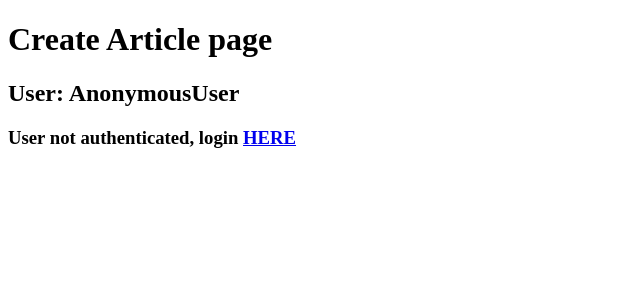
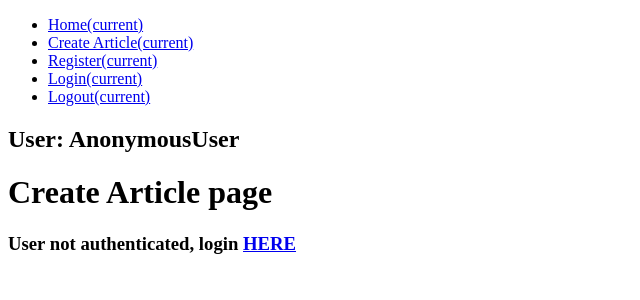
Before and after one commit to FFFFFRYGIO/CommunityHelpdeskService, a Django app: page /user_app/create_article/ in a window 1280 px wide. Shown: the top 300 px of the page, without its empty margins (0-640 px from the left). Run offline with Django 4.2, Linux system fonts and the light colour scheme.

Commit message:
apter user_app_base.html, add navbar

```diff
--- a/user_app/templates/base.html
+++ /dev/null
@@ -1,9 +0,0 @@
-<!DOCTYPE html>
-<html>
-<head>
-    <title>{% block title %}Home Page{% endblock %}</title>
-</head>
-<body>
-    <h1>{% block content %}Home page{% endblock %}</h1>
-</body>
-</html>
--- a/user_app/templates/create_article.html
+++ b/user_app/templates/create_article.html
@@ -1,10 +1,9 @@
-{% extends 'base.html' %}
+{% extends 'user_app_base.html' %}
 
 {% block title %}Create Article Page{% endblock %}
 
 {% block content %}
     <h1>Create Article page</h1>
-    <h2>User: {{ user }}</h2>
     {% if user.is_authenticated %}
         <h3>Logged user content</h3>
     {% else %}
--- a/user_app/templates/create_report.html
+++ b/user_app/templates/create_report.html
@@ -1,4 +1,4 @@
-{% extends 'base.html' %}
+{% extends 'user_app_base.html' %}
 
 {% block title %}Create Report Page{% endblock %}
 
--- a/user_app/templates/edit_article.html
+++ b/user_app/templates/edit_article.html
@@ -1,4 +1,4 @@
-{% extends 'base.html' %}
+{% extends 'user_app_base.html' %}
 
 {% block title %}Edit Article Page{% endblock %}
 
--- a/user_app/templates/home.html
+++ b/user_app/templates/home.html
@@ -1,4 +1,4 @@
-{% extends 'base.html' %}
+{% extends 'user_app_base.html' %}
 
 {% block title %}Home Page{% endblock %}
 
--- a/user_app/templates/search.html
+++ b/user_app/templates/search.html
@@ -1,4 +1,4 @@
-{% extends 'base.html' %}
+{% extends 'user_app_base.html' %}
 
 {% block title %}Search Page{% endblock %}
 
--- /dev/null
+++ b/user_app/templates/user_app_base.html
@@ -0,0 +1,37 @@
+<!DOCTYPE html>
+<html>
+<head>
+    <title>{% block title %}XXXXXXXX{% endblock %}</title>
+</head>
+<body>
+
+    <nav class="navbar navbar-expand-lg navbar-white bg-dark">
+        <div class="collapse navbar-collapse" id="navbarNav">
+            <ul class="navbar-nav">
+                <li class="nav-item active">
+                    <a class="nav-link" href="http://127.0.0.1:8000/user_app/home">Home<span class="sr-only">(current)</span></a>
+                </li>
+                <li class="nav-item active">
+                    <a class="nav-link" href="http://127.0.0.1:8000/user_app/create_article">Create Article<span
+                            class="sr-only">(current)</span></a>
+                </li>
+                <li class="nav-item active">
+                    <a class="nav-link" href="http://127.0.0.1:8000/registration/register">Register<span
+                            class="sr-only">(current)</span></a>
+                </li>
+                <li class="nav-item active">
+                    <a class="nav-link" href="http://127.0.0.1:8000/registration/login">Login<span
+                            class="sr-only">(current)</span></a>
+                </li>
+                <li class="nav-item active">
+                    <a class="nav-link" href="http://127.0.0.1:8000/registration/logout">Logout<span
+                            class="sr-only">(current)</span></a>
+                </li>
+            </ul>
+        </div>
+    </nav>
+
+    <h2>User: {{ user }}</h2>
+    {% block content %}XXXXXXXX{% endblock %}
+</body>
+</html>
--- a/user_app/templates/user_panel.html
+++ b/user_app/templates/user_panel.html
@@ -1,4 +1,4 @@
-{% extends 'base.html' %}
+{% extends 'user_app_base.html' %}
 
 {% block title %}User Panel Page{% endblock %}
 
```
